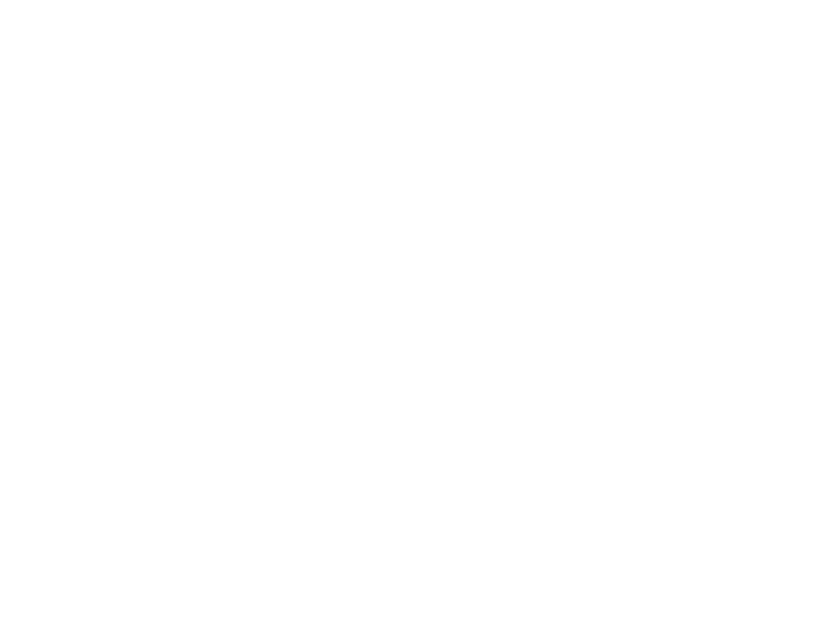
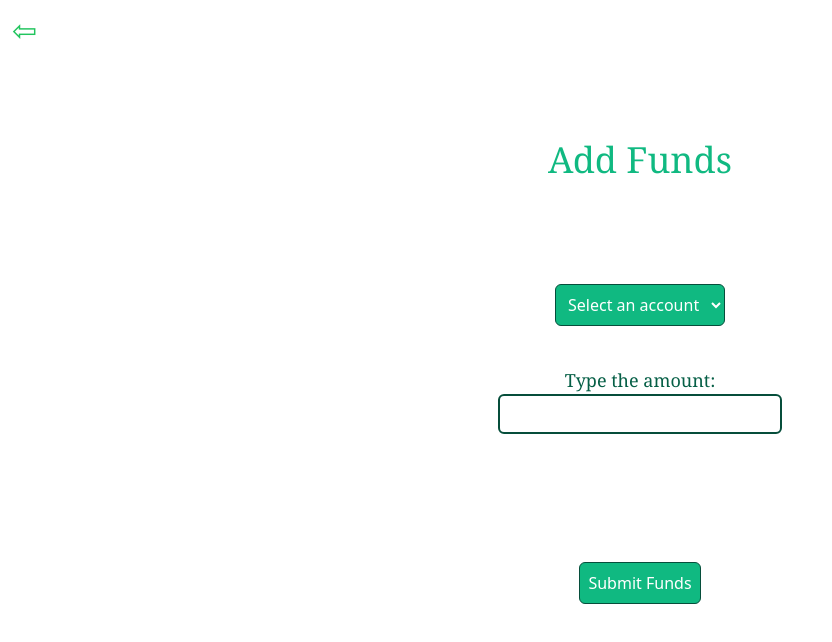
Before and after one commit to iO-Academy/2024-jan-fst-bank-app-frontend, a React (Vite) app: page /addMoney in a window 1280 px wide. Before the commit this address had no page. Shown: the top 642 px of the page, without its empty margins (0-832 px from the left). Built offline with nearby package versions, Linux system fonts and the light colour scheme.

Commit message:
back button and add funds buttons are functional

```diff
--- a/src/App.tsx
+++ b/src/App.tsx
@@ -3,6 +3,8 @@ import {BrowserRouter, Routes, Route} from "react-router-dom"
 import RegisterPage from "./Components/Pages/RegisterPage";
 import IndexPage from "./Components/Pages/IndexPage";
 import HomePage from "./Components/Pages/HomePage";
+import AddMoneyPage from "./Components/Pages/AddMoneyPage";
+import ViewYourAccountPage from "./Components/Pages/ViewYourAccountPage";
 
 function App() {
 
@@ -13,6 +15,8 @@ function App() {
                     <Route key={"Register"} path={"/register"} element={<RegisterPage/>}></Route>
                     <Route key={"Index"} path={"/"} element={<IndexPage/>}></Route>
                     <Route key={"Home"} path={"/home"} element={<HomePage/>}></Route>
+                    <Route key={"AddMoney"} path={"/addMoney"} element={<AddMoneyPage/>}></Route>
+                    <Route key={"YourAccount"} path={"/account"} element={<ViewYourAccountPage/>}></Route>
                 </Routes>
             </BrowserRouter>
         </>
--- a/src/Components/Atoms/BackButtonAtom/index.tsx
+++ b/src/Components/Atoms/BackButtonAtom/index.tsx
@@ -1,13 +1,16 @@
+import {useNavigate} from "react-router-dom";
+
 interface BackButtonProps {
     type?: 'submit' | 'reset' | 'button' | undefined
-    onClick?: () => void
     width?: string
+    visibility?: string
 }
 
 function BackButtonAtom(props: BackButtonProps) {
-    const {type, onClick, width="80"} = props
+    const navigate = useNavigate()
+    const {type, visibility = 'visible', width="80"} = props
     return  (
-        <button className={"text-green-500 rounded-md text-3xl p-3 w-" + width} type={type} onClick={onClick}>⇦</button>
+        <button className={`text-green-500 rounded-md text-3xl p-3 w- ${visibility} ` + width}  type={type} onClick={() => navigate(-1)}>⇦</button>
     )
 }
 
--- a/src/Components/Molecules/UserHeaderMolecule/index.tsx
+++ b/src/Components/Molecules/UserHeaderMolecule/index.tsx
@@ -8,16 +8,16 @@ function UserHeader() {
 
     // The below function will be implemented when the API is complete
 
-    // const getCustomerName = () => {
-    //     fetch()
-    //         .then(response => response.json())
-    //         .then(customerName => {
-    //             setCustomerName(customerName.first_name)
-    //         })
-    //
-    //     useEffect(getCustomerName, [])
+    const getCustomerName = () => {
+        fetch()
+            .then(response => response.json())
+            .then(customerName => {
+                setCustomerName(customerName.first_name)
+            })
 
-    // }
+        useEffect(getCustomerName, [])
+
+    }
     return (
             <HeaderAtom mainHeader={'Welcome back, ' + customerName}/>
     )
--- a/src/Components/Pages/HomePage/index.tsx
+++ b/src/Components/Pages/HomePage/index.tsx
@@ -1,17 +1,20 @@
 import UserHeaderMolecule from "../../Molecules/UserHeaderMolecule";
 import ButtonAtom from "../../Atoms/ButtonAtom";
 import AccountBalanceAtom from "../../Atoms/AccountBalanceAtom";
+import {useNavigate} from "react-router-dom";
+import BackButtonAtom from "../../Atoms/BackButtonAtom";
 
 
 function HomePage() {
+    const navigate = useNavigate()
     return (
         <>
+            <BackButtonAtom visibility={"invisible"}/>
             <UserHeaderMolecule/>
             <AccountBalanceAtom accountType={"Current Account"} balanceValue={150.00} />
             <div className={"flex mt-20 justify-center"}>
-                <ButtonAtom value={"Add Account"} margin={"ml-2 mr-2"} />
                 <ButtonAtom value={"Sign Out"} margin={"ml-2 mr-2"} />
-                <ButtonAtom value={"Add Funds"} margin={"ml-2"} />
+                <ButtonAtom value={"Add Funds"} margin={"ml-2"} onClick={() => navigate("/addMoney")} />
             </div>
         </>
     )
--- a/src/Components/Pages/ViewYourAccountPage/index.tsx
+++ b/src/Components/Pages/ViewYourAccountPage/index.tsx
@@ -1,6 +1,7 @@
 import BackButtonAtom from "../../Atoms/BackButtonAtom";
 import HeaderAtom from "../../Atoms/HeaderAtom";
 import Transactions from "../../Molecules/TransactionMolecule";
+import {useNavigate} from "react-router-dom";
 
 function ViewYourAccountPage() {
     return(
--- a/src/css/output.css
+++ b/src/css/output.css
@@ -554,6 +554,14 @@ video {
   --tw-contain-style:  ;
 }
 
+.visible {
+  visibility: visible;
+}
+
+.invisible {
+  visibility: hidden;
+}
+
 .m-2 {
   margin: 0.5rem;
 }
@@ -689,6 +697,10 @@ video {
   display: flex;
 }
 
+.hidden {
+  display: none;
+}
+
 .max-w-screen-xl {
   max-width: 1280px;
 }
```
